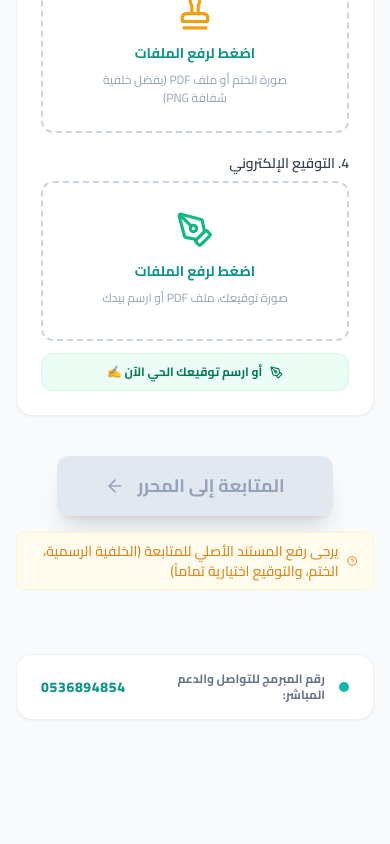
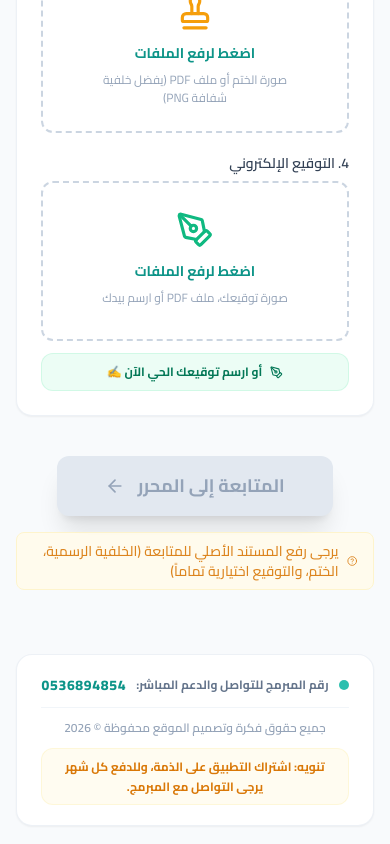
Before and after one commit to Mfadiyaso152/project1, a React (Vite) app: page / in a window 390 px wide. Shown: the part 857-1701 px from the top of the page. Built offline with nearby package versions, Linux system fonts and the light colour scheme.

Commit message:
feat(ui): update support card layout
Refactor the support contact card to use a vertical layout for better responsiveness and visibility.

```diff
--- a/App.tsx
+++ b/App.tsx
@@ -355,13 +355,25 @@ const App: React.FC = () => {
       {/* Floating Support Card with Soft Rounded Corners */}
       <footer className="w-full py-8 text-slate-500 text-sm animate-fade-in-up">
         <div className="max-w-6xl mx-auto px-4 flex justify-center">
-          <div className="flex items-center justify-center gap-3.5 text-slate-700 bg-white border border-slate-200/60 px-6 py-4 rounded-2xl shadow-sm hover:shadow-md transition-all duration-300 max-w-sm w-full">
-            <span className="relative flex h-2.5 w-2.5">
-              <span className="animate-ping absolute inline-flex h-full w-full rounded-full bg-teal-400 opacity-75"></span>
-              <span className="relative inline-flex rounded-full h-2.5 w-2.5 bg-teal-500"></span>
-            </span>
-            <span className="text-xs text-slate-500 font-bold">رقم المبرمج للتواصل والدعم المباشر:</span>
-            <a href="tel:0536894854" className="font-extrabold text-teal-600 hover:text-teal-700 hover:underline tracking-wider text-sm transition-colors">0536894854</a>
+          <div className="flex flex-col items-center gap-3 text-center text-slate-700 bg-white border border-slate-200/60 px-6 py-5 rounded-2xl shadow-sm hover:shadow-md transition-all duration-300 max-w-md w-full">
+            <div className="flex items-center justify-center gap-2.5">
+              <span className="relative flex h-2.5 w-2.5 opacity-90">
+                <span className="animate-ping absolute inline-flex h-full w-full rounded-full bg-teal-400 opacity-75"></span>
+                <span className="relative inline-flex rounded-full h-2.5 w-2.5 bg-teal-500"></span>
+              </span>
+              <span className="text-xs text-slate-500 font-bold">رقم المبرمج للتواصل والدعم المباشر:</span>
+              <a href="tel:0536894854" className="font-extrabold text-teal-600 hover:text-teal-700 hover:underline tracking-wider text-sm transition-colors">0536894854</a>
+            </div>
+
+            <div className="w-full h-px bg-slate-100" />
+
+            <p className="text-xs text-slate-400 font-semibold">
+              جميع حقوق فكرة وتصميم الموقع محفوظة &copy; {new Date().getFullYear()}
+            </p>
+
+            <p className="text-xs text-amber-600 bg-amber-50/70 border border-amber-100/60 px-3.5 py-2 rounded-xl font-bold leading-relaxed shadow-3xs">
+              تنويه: اشتراك التطبيق على الذمة، وللدفع كل شهر يرجى التواصل مع المبرمج.
+            </p>
           </div>
         </div>
       </footer>
```
